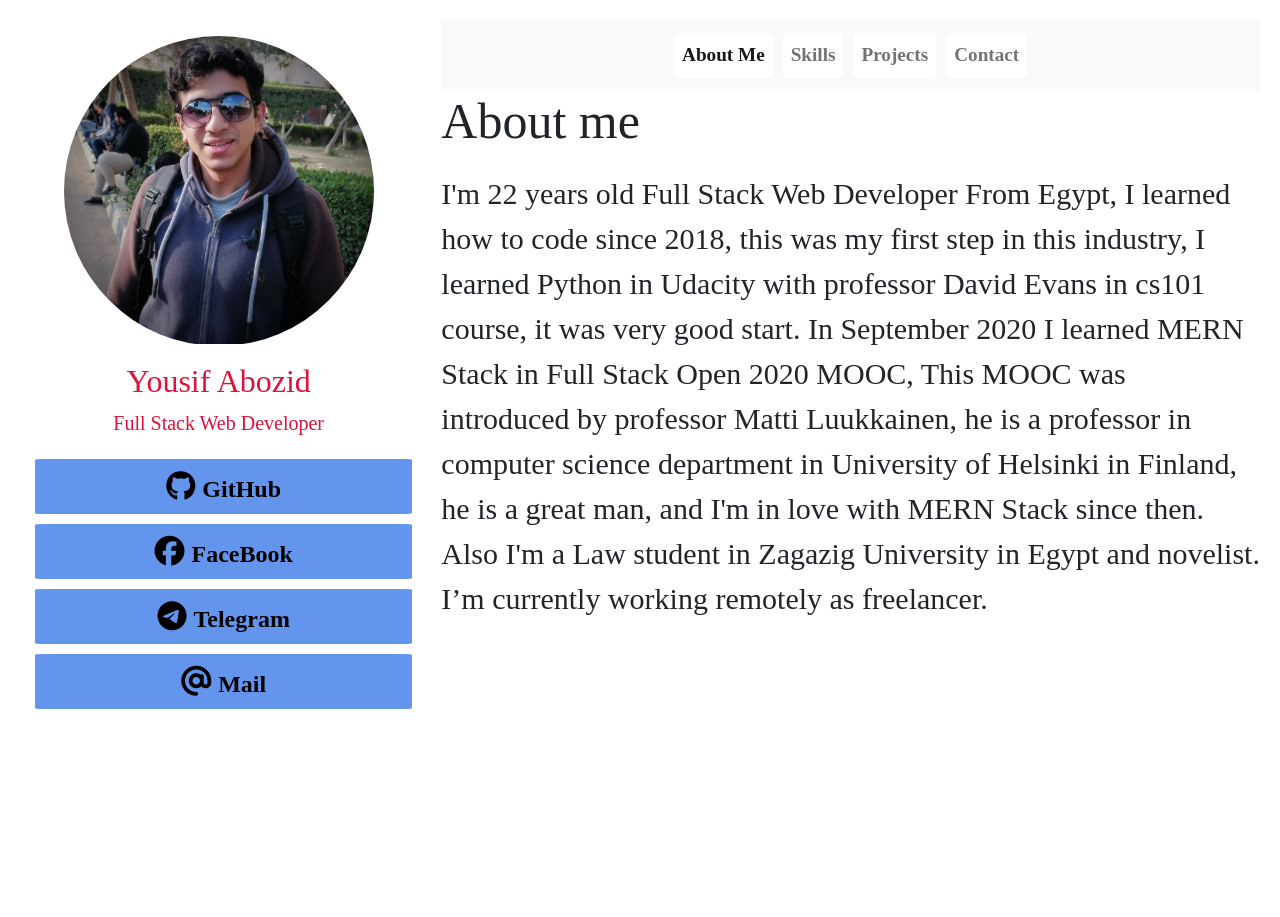
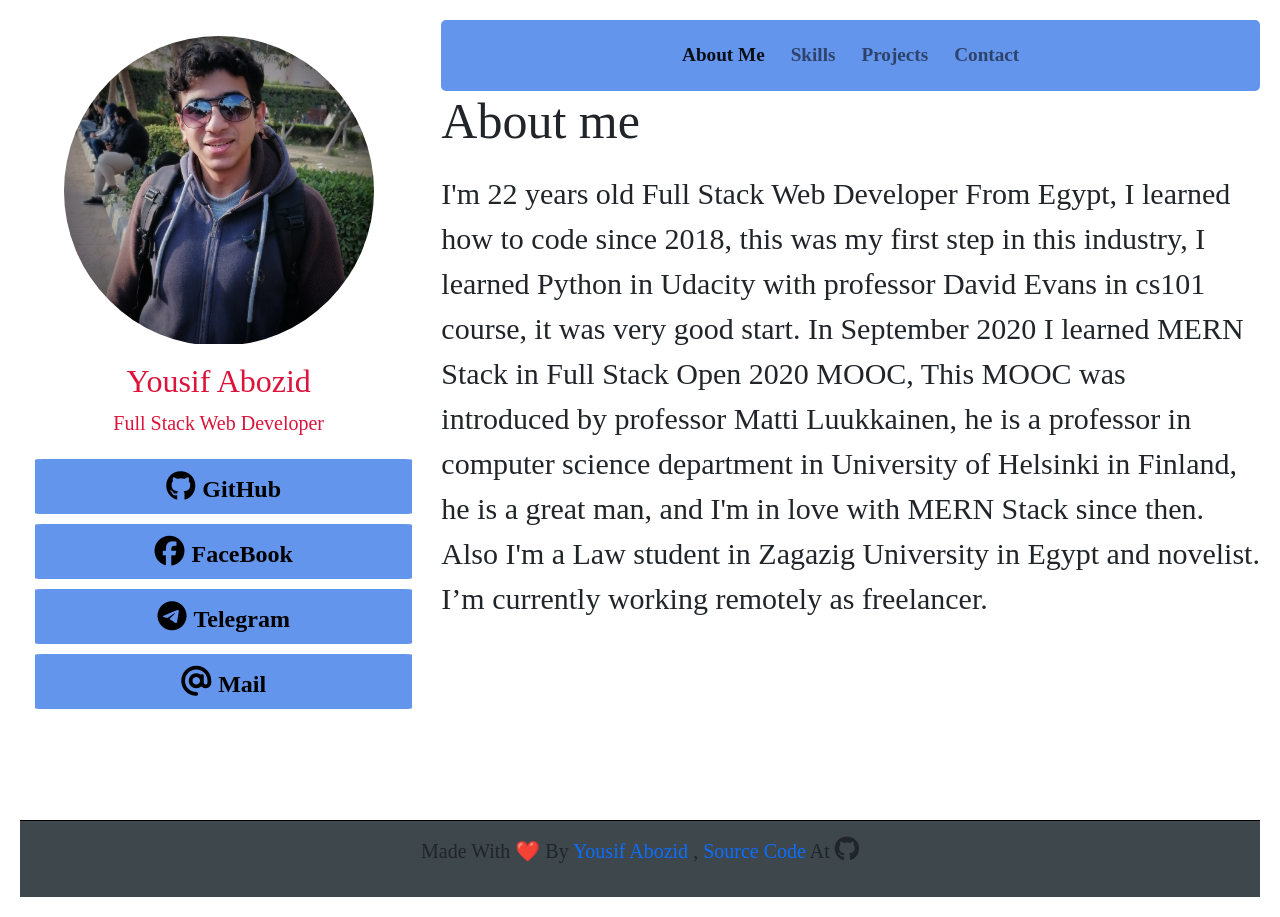
Before and after one commit to YousifAbozid/Resume, a Next.js app: page / in a window 1280 px wide. Before the commit the page ends 800 px from the top, so only its background shows below. Built offline with nearby package versions, Linux system fonts and the light colour scheme; a web font is replaced by a local one.

Commit message:
finish skills and a lot of styles

```diff
--- /dev/null
+++ b/components/Footer.js
@@ -0,0 +1,34 @@
+const Footer = () => {
+    return (
+        <footer>
+            <p>
+                Made With{" "}
+                <span role="img" aria-label="love">
+                    ❤️
+                </span>{" "}
+                By{" "}
+                <a
+                    href="https://github.com/YousifAbozid"
+                    target="_blank"
+                    rel="noopener noreferrer"
+                >
+                    Yousif Abozid
+                </a>{" "}
+                ,{" "}
+                <a
+                    href="https://github.com/YousifAbozid/Resume"
+                    target="_blank"
+                    rel="noopener noreferrer"
+                >
+                    Source Code
+                </a>{" "}
+                At{" "}
+                <span>
+                    <i className="fab fa-github" aria-hidden></i>
+                </span>
+            </p>
+        </footer>
+    )
+}
+
+export default Footer
--- a/components/Layout.js
+++ b/components/Layout.js
@@ -1,10 +1,13 @@
 import React from "react"
 import Avatar from "./Avatar"
+import Footer from "./Footer"
 import NavBar from "./NavBar"
 import SocialButtons from "./SocialButtons"
 
 const Layout = ({ children }) => {
     return (
+        <>
+            <div className="layout">
                 <div className="row">
                     <div className="col-md-4">
                         <Avatar />
@@ -19,6 +22,11 @@ const Layout = ({ children }) => {
                         {children}
                     </div>
                 </div>
+            </div>
+            <div className="footer">
+                <Footer />
+            </div>
+        </>
     )
 }
 
--- a/components/NavBar.js
+++ b/components/NavBar.js
@@ -13,7 +13,8 @@ const NavBar = () => {
     }
 
     return (
-        <nav className="navbar navbar-expand-lg navbar-light bg-light">
+        <div className="navbar_container">
+            <nav className="navbar navbar-expand-lg navbar-light bg-transparent">
                 <div className="container-fluid">
                     <button
                         className="navbar-toggler"
@@ -33,7 +34,9 @@ const NavBar = () => {
                         <ul className="navbar-nav">
                             <li className="nav-item">
                                 <Link href="/">
-                                <button className={"nav-link " + isActive("/")}>
+                                    <button
+                                        className={"nav-link " + isActive("/")}
+                                    >
                                         About Me
                                     </button>
                                 </Link>
@@ -75,6 +78,7 @@ const NavBar = () => {
                     </div>
                 </div>
             </nav>
+        </div>
     )
 }
 
--- a/styles/globals.css
+++ b/styles/globals.css
@@ -1,12 +1,42 @@
+* {
+    box-sizing: border-box;
+}
+
 html,
 body {
     padding: 5px;
     margin: 5px;
     font-family: "Della Respira", serif;
+    /* overflow-y: hidden; Hide vertical scrollbar
+    overflow-x: hidden; Hide horizontal scrollbar */
 }
 
-* {
-    box-sizing: border-box;
+/* ----------- Customize Scroll Bar -------- */
+/* width */
+::-webkit-scrollbar {
+    width: 10px;
+}
+
+/* Track */
+::-webkit-scrollbar-track {
+    box-shadow: inset 0 0 5px grey;
+    border-radius: 10px;
+}
+
+/* Handle */
+::-webkit-scrollbar-thumb {
+    background: #0d6efd;
+    border-radius: 10px;
+}
+
+/* ----------- Nav Bar -------- */
+.navbar_container {
+    background-color: cornflowerblue;
+    border-radius: 5px;
+}
+
+nav {
+    background-color: initial;
 }
 
 nav button {
@@ -17,15 +47,16 @@ nav button {
     font-size: larger;
     font-weight: bold;
     text-align: center;
-    background-color: white;
+    background-color: transparent;
     transition: 0s background-color;
 }
 
 nav button:hover {
-    background-color: cyan;
+    background-color: #0dd9fd;
     transition-delay: 100ms;
 }
 
+/* ----------- About ME -------- */
 .about_me p {
     font-size: 30px;
 }
@@ -39,6 +70,7 @@ h1 {
     font-size: 50px;
 }
 
+/* ----------- Avatar -------- */
 .avatar {
     height: 312px;
     width: 312px;
@@ -93,6 +125,7 @@ h1 {
     transition-delay: 100ms;
 }
 
+/* ----------- Skills -------- */
 .skills p {
     border-bottom: 1px solid crimson;
 }
@@ -100,3 +133,32 @@ h1 {
 #last_child {
     border-bottom: none;
 }
+
+/* ----------- Layout -------- */
+.layout {
+    min-height: 100vh; /* will cover the 100% of viewport */
+    overflow: hidden;
+    display: block;
+    position: relative;
+    padding-bottom: 50px; /* height of your footer */
+}
+
+/* ----------- Footer -------- */
+.footer {
+    position: relative;
+    bottom: 0;
+    width: 100%;
+    padding: 15px;
+    display: flex;
+    justify-content: center;
+    border-top: 1px solid black;
+    background-color: rgb(61, 71, 76);
+}
+
+footer a {
+    text-decoration: none;
+}
+
+footer span i {
+    font-size: 25px;
+}
```
Lines whose indentation alone changed are shown as unchanged.
